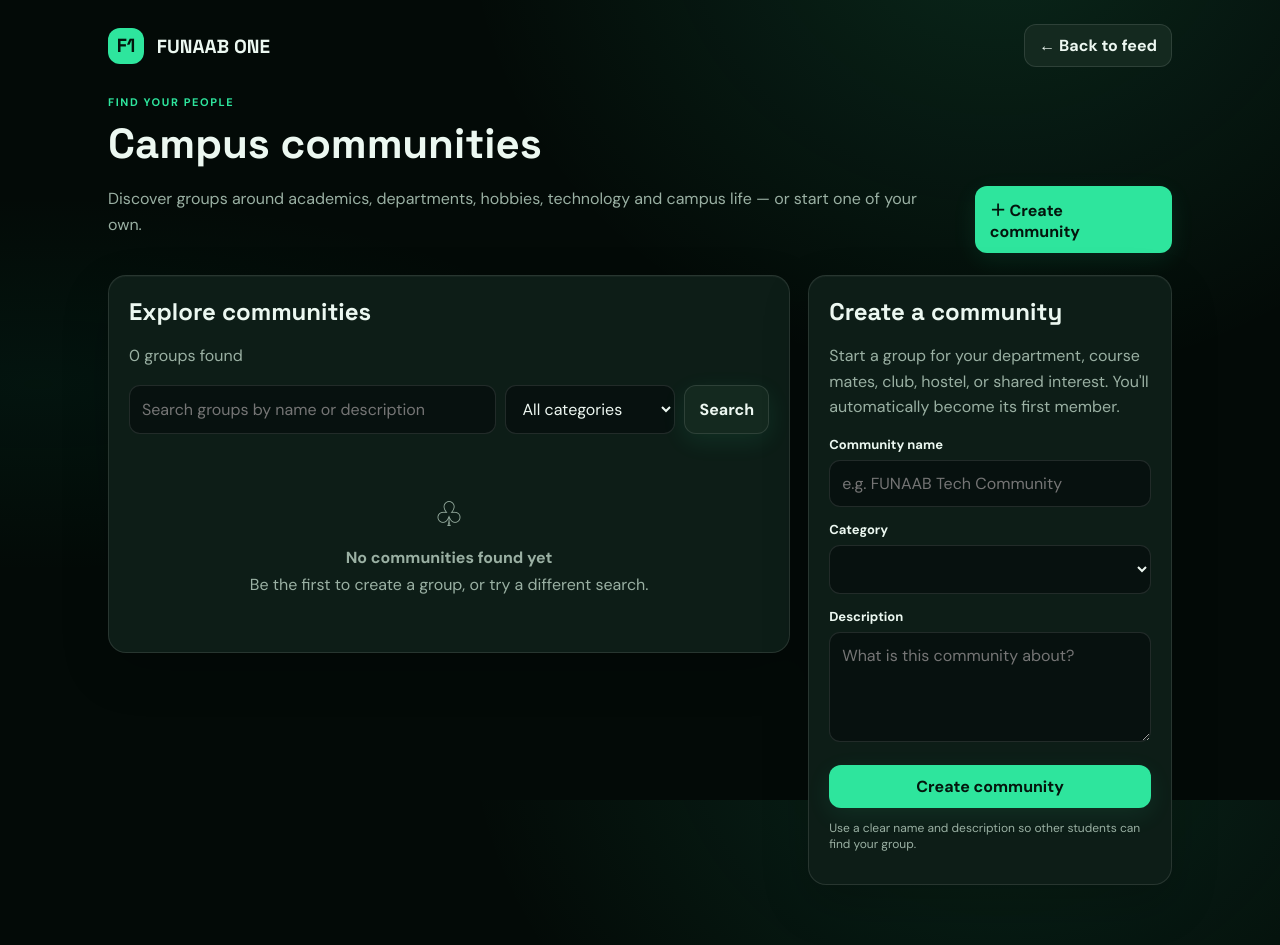
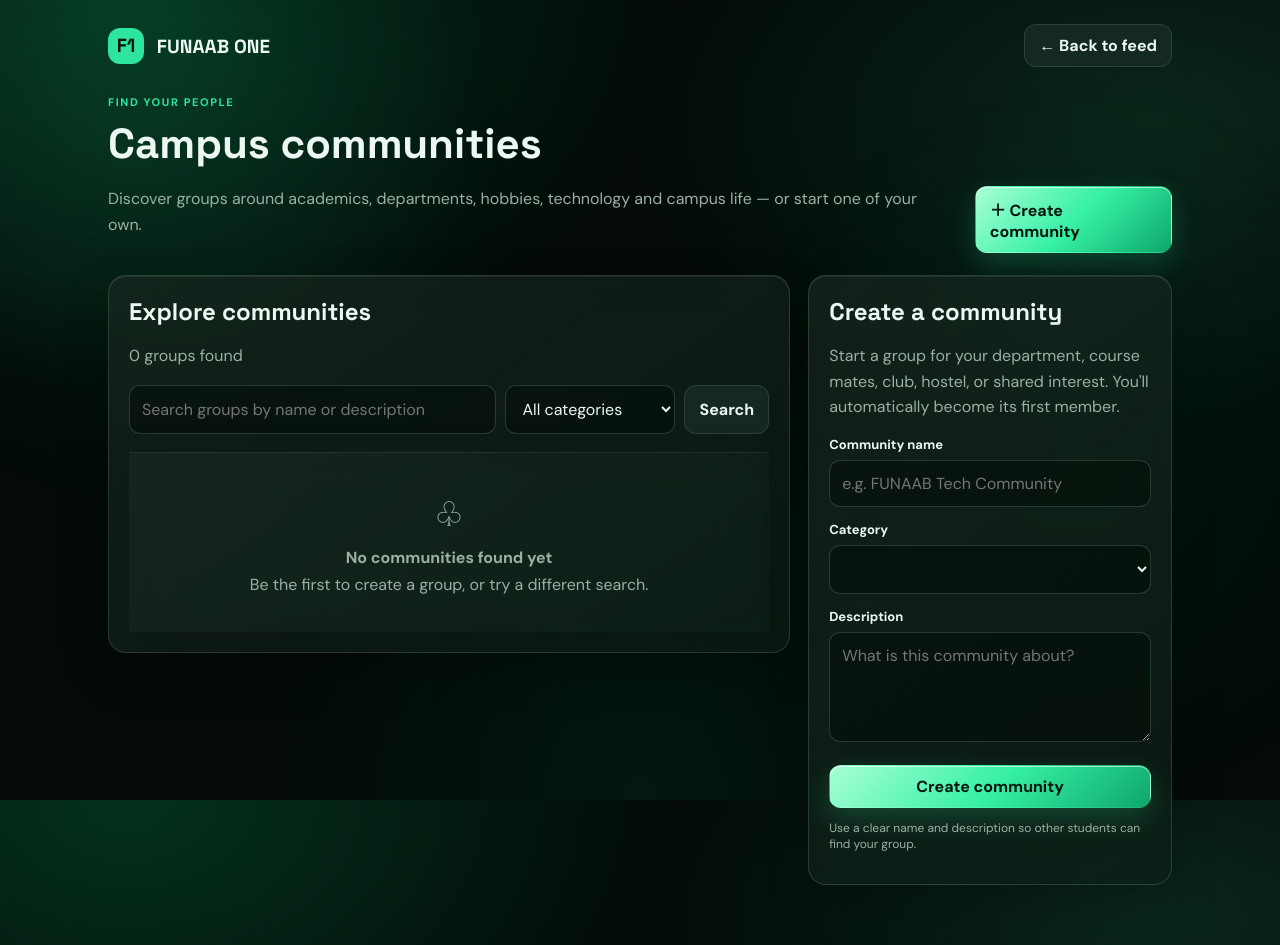
Before and after one commit to bigrex234/Funaab-One, a Python web app: template templates/communities.html in a window 1280 px wide. Run offline with Jinja, Linux system fonts and the light colour scheme; the template is opened without the code that fills it, so the values that code supplies are empty.

Commit message:
Revise styles for Apple-inspired Liquid Glass System
Updated the Liquid Glass UI styles for improved visual consistency and added new animations. Adjusted background gradients and hover effects for various components.

```diff
--- a/static/funaab-glass.css
+++ b/static/funaab-glass.css
@@ -1,118 +1,59 @@
-/* FUNAAB ONE · Shared Liquid Glass UI
-   Progressive enhancement: visual-only rules, no route, data, or interaction changes. */
+/* FUNAAB ONE · Apple-inspired Liquid Glass System v3
+   Visual-only enhancement for non-dashboard templates. */
 :root {
-  --fo-bg: #030a07;
-  --fo-surface: rgba(12, 28, 21, .78);
-  --fo-surface-2: rgba(19, 43, 31, .76);
-  --fo-text: #ecf8f1;
-  --fo-muted: rgba(226, 246, 236, .62);
-  --fo-green: #35f0a4;
-  --fo-green-soft: #a8ffd6;
-  --fo-border: rgba(255,255,255,.12);
-  --fo-shadow: 0 24px 70px rgba(0,0,0,.26);
-  --fo-ease: cubic-bezier(.22,1,.36,1);
+  --fo-bg:#030a07; --fo-surface:rgba(12,28,21,.72); --fo-surface-2:rgba(19,43,31,.68);
+  --fo-text:#ecf8f1; --fo-muted:rgba(226,246,236,.66); --fo-green:#35f0a4;
+  --fo-green-soft:#a8ffd6; --fo-border:rgba(192,255,222,.15); --fo-hi:rgba(255,255,255,.11);
+  --fo-shadow:0 24px 70px rgba(0,0,0,.27); --fo-blur:blur(24px) saturate(165%);
+  --fo-ease:cubic-bezier(.22,1,.36,1); --fo-spring:cubic-bezier(.34,1.56,.64,1);
 }
-html { scroll-behavior:smooth; scroll-padding-top:24px; }
+html { scroll-behavior:smooth; scroll-padding-top:28px; }
+html,body { max-width:100%; }
 body {
-  background-color:var(--fo-bg, #030a07);
-  background-image:radial-gradient(ellipse at 78% -12%,rgba(53,240,164,.13),transparent 38%),radial-gradient(ellipse at 3% 48%,rgba(5,150,105,.075),transparent 32%);
-  background-attachment:fixed;
-  -webkit-font-smoothing:antialiased;
+  background-color:var(--fo-bg) !important;
+  background-image:radial-gradient(ellipse at 10% 0%,rgba(0,255,145,.16),transparent 34%),radial-gradient(ellipse at 90% 15%,rgba(53,240,164,.12),transparent 32%),radial-gradient(ellipse at 50% 100%,rgba(0,117,78,.13),transparent 40%) !important;
+  background-attachment:fixed; color:var(--fo-text); -webkit-font-smoothing:antialiased;
 }
+body::before { content:""; position:fixed; z-index:-1; inset:-15%; pointer-events:none; background:radial-gradient(circle at 20% 25%,rgba(53,240,164,.09),transparent 23%),radial-gradient(circle at 75% 55%,rgba(0,166,111,.08),transparent 25%); filter:blur(28px); animation:fo-aurora 22s ease-in-out infinite alternate; }
+@keyframes fo-aurora { 0%{transform:translate3d(-1.5%,0,0) scale(1)} 50%{transform:translate3d(1.5%,-1%,0) scale(1.04)} 100%{transform:translate3d(0,1.5%,0) scale(1.02)} }
+* { scrollbar-width:thin; scrollbar-color:rgba(53,240,164,.42) transparent; }
 button,a,input,textarea,select { -webkit-tap-highlight-color:transparent; }
 button,input,textarea,select { max-width:100%; }
-:where(.panel,.card,.post,.post-card,.profile-card,.settings-card,.community-card,.conversation-card,.message-card,.event-card,.marketplace-card,.notification-card,.material,.item,.empty,.hero-card,.auth-card,.form-card,.section-card,.result-card,.report-card) {
-  transition: border-color .28s ease, box-shadow .32s ease, background-color .28s ease, transform .32s var(--fo-ease);
+:where(header,.header,.topbar,.topline,.navbar,.nav,.sidebar,.dock,.profile-card,.cover,.preview,.preview-hero,.preview-stat,.preview-post,.highlight,.feature,.about-visual,.about-pill,.developer-card,.dev-tag,.cta-box,.card,.panel,.post,.post-card,.marketplace-card,.product-card,.listing-card,.community-card,.conversation-card,.message-card,.event-card,.notification-card,.material,.material-card,.item,.empty,.empty-state,.hero-card,.auth-card,.form-card,.section-card,.result-card,.report-card,.settings-card,.stat,.stats,.post-tabs,.tabs,.tab-bar,.filter-bar,.search-box,.search-panel,.modal-content,.modal-card,.dropdown-menu,.safety-actions,.flash,.flash-list,.preview,.about-pill) {
+  border-color:var(--fo-border) !important;
 }
-:where(.panel,.card,.post,.post-card,.profile-card,.settings-card,.community-card,.conversation-card,.message-card,.event-card,.marketplace-card,.notification-card,.material,.item,.auth-card,.form-card,.section-card,.result-card,.report-card) {
-  border-color:var(--fo-border, rgba(255,255,255,.12));
-  box-shadow:0 16px 44px rgba(0,0,0,.13),inset 0 1px rgba(255,255,255,.035);
+:where(.card,.panel,.post,.post-card,.profile-card,.marketplace-card,.product-card,.listing-card,.community-card,.conversation-card,.message-card,.event-card,.notification-card,.material,.material-card,.item,.empty,.empty-state,.hero-card,.auth-card,.form-card,.section-card,.result-card,.report-card,.settings-card,.preview,.preview-hero,.preview-stat,.preview-post,.highlight,.feature,.about-visual,.about-pill,.developer-card,.cta-box,.stat,.stats,.post-tabs,.tabs,.tab-bar,.filter-bar,.search-box,.search-panel,.modal-content,.modal-card,.dropdown-menu,.safety-actions,.flash) {
+  background-color:rgba(10,27,19,.70) !important; background-image:linear-gradient(145deg,rgba(255,255,255,.045),rgba(255,255,255,.012)) !important;
+  box-shadow:inset 0 1px 0 rgba(255,255,255,.075),0 18px 48px rgba(0,0,0,.18) !important;
+  -webkit-backdrop-filter:var(--fo-blur); backdrop-filter:var(--fo-blur);
+  transition:transform .38s var(--fo-ease),border-color .3s ease,box-shadow .35s ease,background-color .3s ease !important;
 }
-@supports ((backdrop-filter:blur(12px)) or (-webkit-backdrop-filter:blur(12px))) {
-  :where(.panel,.card,.post,.post-card,.profile-card,.settings-card,.community-card,.conversation-card,.message-card,.event-card,.marketplace-card,.notification-card,.material,.auth-card,.form-card,.section-card,.result-card,.report-card) {
-    backdrop-filter:blur(18px) saturate(145%);
-    -webkit-backdrop-filter:blur(18px) saturate(145%);
-  }
+:where(.card,.panel,.post,.post-card,.profile-card,.marketplace-card,.product-card,.listing-card,.community-card,.conversation-card,.message-card,.event-card,.notification-card,.material,.material-card,.item,.feature,.about-pill,.developer-card,.stat):hover {
+  border-color:rgba(53,240,164,.34) !important; box-shadow:inset 0 1px 0 rgba(255,255,255,.1),0 22px 58px rgba(0,0,0,.22),0 0 28px rgba(53,240,164,.045) !important;
 }
-/* Gentle entrance motion; avoids hiding content while fonts/images load. */
-@keyframes fo-rise-in { from { opacity:.01; transform:translate3d(0,12px,0); } to { opacity:1; transform:translate3d(0,0,0); } }
-@keyframes fo-glow-breathe { 0%,100% { box-shadow:0 0 0 rgba(53,240,164,0); } 50% { box-shadow:0 0 24px rgba(53,240,164,.10); } }
-main, .wrap, .shell, .layout, .page, .container { animation:fo-rise-in .55s var(--fo-ease) both; }
-:where(.panel,.card,.post,.post-card,.profile-card,.settings-card,.community-card,.conversation-card,.message-card,.event-card,.marketplace-card,.notification-card,.material,.auth-card,.form-card,.section-card,.result-card,.report-card):hover {
-  border-color:rgba(53,240,164,.25);
-  box-shadow:0 20px 52px rgba(0,0,0,.19),inset 0 1px rgba(255,255,255,.045);
-}
-:where(button,.btn,a.btn,input[type=submit],input[type=button]) {
-  transition:transform .22s var(--fo-ease),border-color .22s ease,box-shadow .25s ease,filter .22s ease;
-}
-:where(button,.btn,a.btn,input[type=submit],input[type=button]):hover { filter:brightness(1.06); }
-:where(button,.btn,a.btn,input[type=submit],input[type=button]):active { transform:scale(.975); }
-:where(.btn.primary,.primary,button[type=submit],input[type=submit]) { box-shadow:0 7px 24px rgba(53,240,164,.09); }
-:where(input:not([type=checkbox]):not([type=radio]):not([type=submit]),textarea,select) {
-  transition:border-color .2s ease,box-shadow .2s ease,background-color .2s ease;
-}
-:where(input,textarea,select):focus-visible,button:focus-visible,a:focus-visible {
-  outline:2px solid rgba(53,240,164,.78); outline-offset:3px;
-}
+:where(button,.btn,.button,input[type=submit],input[type=button],.theme-btn,.menu-btn,.post-tab,.tab,.nav a,.nav-links a,.sidebar a) { transition:transform .28s var(--fo-spring),background .28s ease,color .28s ease,border-color .28s ease,box-shadow .28s ease,filter .28s ease !important; }
+:where(button,.btn,.button,input[type=submit],input[type=button],.theme-btn,.menu-btn) { border-radius:999px; }
+:where(button,.btn,.button,input[type=submit],input[type=button],.theme-btn,.menu-btn):hover { transform:translateY(-2px); border-color:rgba(53,240,164,.5) !important; box-shadow:0 10px 28px rgba(0,0,0,.2),0 0 22px rgba(53,240,164,.08); }
+:where(button,.btn,.button,input[type=submit],input[type=button]).primary,
+:where(.btn-primary,.btn.primary,.button-primary,.primary-button) { background:linear-gradient(135deg,#a8ffd6 0%,#35f0a4 52%,#0fa66b 100%) !important; color:#03150c !important; border-color:transparent !important; box-shadow:inset 0 1px 0 rgba(255,255,255,.6),0 10px 28px rgba(53,240,164,.2) !important; }
+:where(input:not([type=checkbox]):not([type=radio]),textarea,select) { background:rgba(2,13,8,.56) !important; color:var(--fo-text) !important; border-color:rgba(192,255,222,.17) !important; border-radius:14px; }
+:where(input:not([type=checkbox]):not([type=radio]),textarea,select):focus { outline:2px solid rgba(53,240,164,.4) !important; outline-offset:1px; border-color:var(--fo-green) !important; box-shadow:0 0 0 4px rgba(53,240,164,.08) !important; }
+:where(a,.nav a,.nav-links a):hover { color:var(--fo-green); }
+:where(.brand-mark,.logo,.logo-mark,.avatar,.mini-avatar,.highlight-icon,.feature-icon,.empty-icon) { box-shadow:inset 0 1px 0 rgba(255,255,255,.35),0 8px 28px rgba(53,240,164,.12); }
+:where(.brand-mark,.logo,.logo-mark) { animation:fo-logo-breathe 5s ease-in-out infinite; }
+@keyframes fo-logo-breathe { 0%,100%{filter:saturate(1);box-shadow:inset 0 1px 0 rgba(255,255,255,.4),0 8px 24px rgba(53,240,164,.13)} 50%{filter:saturate(1.2);box-shadow:inset 0 1px 0 rgba(255,255,255,.5),0 12px 34px rgba(53,240,164,.24)} }
+:where(.header,.topbar,.topline,.navbar) { background:rgba(3,14,9,.62) !important; -webkit-backdrop-filter:blur(26px) saturate(170%); backdrop-filter:blur(26px) saturate(170%); }
+:where(.hero h1,.section-title,h1,h2) { text-wrap:balance; }
+:where(.hero h1,.topbar h1) { animation:fo-title-in .85s var(--fo-ease) both; }
+@keyframes fo-title-in { from{opacity:0;transform:translateY(16px);filter:blur(7px)} to{opacity:1;transform:translateY(0);filter:blur(0)} }
+:where(.feature,.post,.post-card,.profile-card,.community-card,.marketplace-card,.notification-card,.material,.auth-card,.form-card,.developer-card,.cta-box) { animation:fo-card-in .75s var(--fo-ease) both; }
+@keyframes fo-card-in { from{opacity:.25;transform:translateY(18px) scale(.99)} to{opacity:1;transform:translateY(0) scale(1)} }
 img,video,iframe { max-width:100%; }
-img { height:auto; }
-::selection { background:rgba(53,240,164,.28); color:inherit; }
-@media (prefers-reduced-motion:reduce) {
-  html { scroll-behavior:auto; }
-  *,*::before,*::after { animation-duration:.01ms!important; animation-iteration-count:1!important; scroll-behavior:auto!important; transition-duration:.01ms!important; }
-}
-
-
-/* ---------- FUNAAB ONE cross-page design alignment v2 ----------
-   Target actual template class names, not only generic .card/.panel names. */
-:root {
-  --fo-radius: 22px;
-}
-body {
-  color: var(--fo-text, #ecf8f1);
-}
-:where(.profile-card,.post,.panel,.material,.group,.listing,.login-card,.card,.creator,.mission,.phone,.tile,.float-card,.notification-card,.item) {
-  border: 1px solid rgba(135, 255, 196, .13);
-  border-radius: var(--fo-radius, 22px);
-  box-shadow: 0 18px 48px rgba(0,0,0,.20), inset 0 1px 0 rgba(255,255,255,.035);
-}
-:where(.profile-card,.post,.panel,.material,.group,.listing,.login-card,.card,.creator,.mission,.phone,.tile,.float-card,.notification-card,.item) {
-  background-color: rgba(9, 27, 19, .82);
-}
-:where(.profile-card,.post,.panel,.material,.group,.listing,.login-card,.card,.creator,.mission,.phone,.tile,.float-card,.notification-card,.item):hover {
-  border-color: rgba(53,240,164,.28);
-  box-shadow: 0 22px 56px rgba(0,0,0,.25), 0 0 0 1px rgba(53,240,164,.025);
-}
-:where(.profile-card,.post,.panel,.material,.group,.listing,.login-card,.card,.creator,.mission,.phone,.tile,.float-card,.notification-card,.item) img {
-  border-radius: inherit;
-}
-:where(.stat,.stats > *, .preview-stat, .chip, .pill, .badge, .tag, .filter-btn, .post-tab, .post-tabs, .filter-rail, .nav a, .sidebar) {
-  border-color: rgba(135,255,196,.13);
-}
-:where(.stat,.preview-stat,.chip,.pill,.badge,.tag,.filter-btn,.post-tab,.post-tabs,.filter-rail) {
-  box-shadow: inset 0 1px 0 rgba(255,255,255,.025);
-}
-:where(.btn,.pill-btn,.login-btn,.submit,button[type="submit"],input[type="submit"]) {
-  border-radius: 13px;
-  transition: transform .22s var(--fo-ease), filter .22s ease, box-shadow .22s ease, border-color .22s ease;
-}
-:where(.btn,.pill-btn,.login-btn,.submit,button[type="submit"],input[type="submit"]):hover {
-  transform: translateY(-1px);
-  filter: brightness(1.07);
-}
-:where(input:not([type=checkbox]):not([type=radio]),textarea,select) {
-  border-color: rgba(135,255,196,.15);
-  border-radius: 12px;
-}
-:where(.topbar,.top,.topline,.header,.nav-wrap) {
-  animation: fo-rise-in .48s var(--fo-ease) both;
-}
-:where(.profile-card,.post,.panel,.material,.group,.listing,.login-card,.card,.creator,.mission,.phone,.tile,.float-card,.notification-card,.item) {
-  animation: fo-rise-in .5s var(--fo-ease) both;
-}
-/* Keep theme toggles functional: light-mode pages retain readable light surfaces. */
-[data-theme="light"] :where(.profile-card,.post,.panel,.material,.group,.listing,.login-card,.card,.creator,.mission,.phone,.tile,.float-card,.notification-card,.item) {
-  background-color: rgba(255,255,255,.86);
-  border-color: rgba(10,70,42,.13);
-  box-shadow: 0 18px 44px rgba(10,50,30,.07), inset 0 1px 0 rgba(255,255,255,.75);
-}
+:where(.media,.post-media,.preview,.about-visual) { overflow:hidden; }
+::selection { background:rgba(53,240,164,.3); color:#f3fff8; }
+:where(a,button,input,textarea,select,summary):focus-visible { outline:2px solid var(--fo-green) !important; outline-offset:3px; }
+[data-theme="light"] body,html[data-theme="light"] body,body[data-theme="light"] { background-color:#eaf5ee !important; color:#0d2a1c; }
+[data-theme="light"] :where(.card,.panel,.post,.post-card,.profile-card,.marketplace-card,.product-card,.listing-card,.community-card,.conversation-card,.message-card,.event-card,.notification-card,.material,.material-card,.item,.empty,.empty-state,.hero-card,.auth-card,.form-card,.section-card,.result-card,.report-card,.settings-card,.preview,.preview-hero,.preview-stat,.preview-post,.highlight,.feature,.about-visual,.about-pill,.developer-card,.cta-box,.stat,.stats,.post-tabs,.tabs,.tab-bar,.filter-bar,.search-box,.search-panel,.modal-content,.modal-card,.dropdown-menu,.safety-actions,.flash) { background-color:rgba(255,255,255,.72) !important; background-image:linear-gradient(145deg,rgba(255,255,255,.88),rgba(231,247,237,.56)) !important; color:#0d2a1c; box-shadow:inset 0 1px 0 rgba(255,255,255,.9),0 18px 45px rgba(10,70,42,.09) !important; }
+[data-theme="light"] :where(input:not([type=checkbox]):not([type=radio]),textarea,select) { background:rgba(255,255,255,.82) !important;color:#0d2a1c !important; }
+@media(max-width:760px) { body::before{inset:-5%} :where(.card,.panel,.post,.post-card,.profile-card,.feature,.developer-card,.cta-box){border-radius:22px} }
+@media(prefers-reduced-motion:reduce) { *,*::before,*::after { animation-duration:.01ms !important; animation-iteration-count:1 !important; scroll-behavior:auto !important; transition-duration:.01ms !important; } }
```
